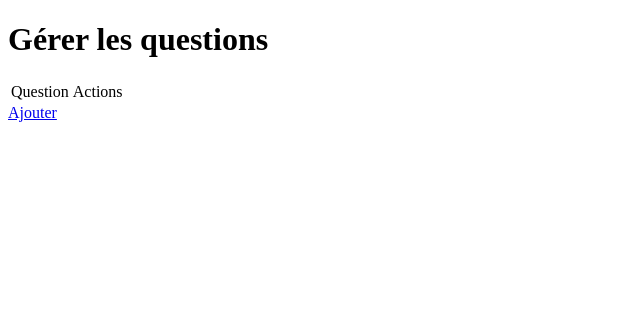
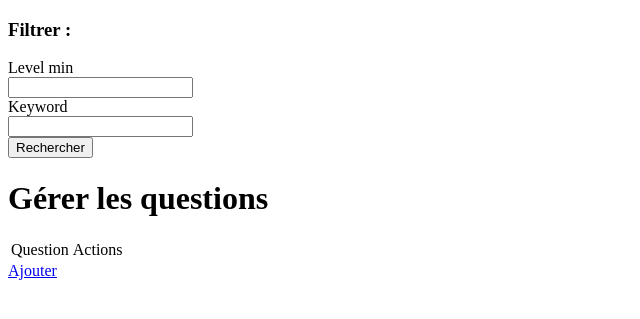
Before and after one commit to pbadia/nodetraining_v1, a Symfony app: template templates/admin/question/index.html.twig in a window 1280 px wide. Shown: the part 130-449 px from the top of the page, without its empty margins (0-640 px from the left). Run offline with Twig, Linux system fonts and the light colour scheme; the template is opened without the code that fills it, so the values that code supplies are empty; form fields are guessed from the names that the template uses; some libraries are stand-ins or nearby versions.

Commit message:
Improve QuestionSearchType and add it to filter questions in backend

```diff
--- a/src/Form/QuestionSearchType.php
+++ b/src/Form/QuestionSearchType.php
@@ -7,6 +7,7 @@ use App\Entity\QuestionSearch;
 use Symfony\Component\Form\AbstractType;
 use Symfony\Component\Form\Extension\Core\Type\ChoiceType;
 use Symfony\Component\Form\Extension\Core\Type\IntegerType;
+use Symfony\Component\Form\Extension\Core\Type\TextType;
 use Symfony\Component\Form\FormBuilderInterface;
 use Symfony\Component\OptionsResolver\OptionsResolver;
 
@@ -22,6 +23,10 @@ class QuestionSearchType extends AbstractType
                 'attr'      => [
                     'placeholder' => 'Niveau minimum'
                 ]
+            ])
+            ->add('keyword', TextType::class, [
+                'required' => false,
+                'label'    => 'Mot clé',
             ])
         ;
     }
--- a/templates/admin/question/index.html.twig
+++ b/templates/admin/question/index.html.twig
@@ -1,6 +1,34 @@
 {% extends 'base.html.twig' %}
 
 {% block title 'Gérer les questions' %}
+
+{% block body_header %}
+    <div class="jumbotron">
+        <div class="container">
+            <h3>Filtrer :</h3>
+            {{ form_start(form) }}
+            <div class="row align-items-end">
+                <div class="col-auto">
+                    {{ form_label(form.levelMin) }}
+                </div>
+                <div class="col-2">
+                    {{ form_widget(form.levelMin) }}
+                </div>
+                <div class="col-auto">
+                    {{ form_label(form.keyword) }}
+                </div>
+                <div class="col-4">
+                    {{ form_widget(form.keyword) }}
+                </div>
+                <div class="col align-self-end">
+                    <button class="btn btn-node-accent">Rechercher</button>
+                </div>
+            </div>
+
+            {{ form_end(form) }}
+        </div>
+    </div>
+{% endblock %}
 
 {% block body %}
 
@@ -13,6 +41,7 @@
         {% endfor %}
 
         <h1>Gérer les questions</h1>
+
         <table class="table table-striped">
             <thead>
             <tr>
@@ -39,13 +68,16 @@
         </table>
 
         <div class="text-right">
-            <a href="{{ path('admin.question.new') }}" class="btn btn-node">Ajouter</a>
+            <a href="{{ path('admin.question.new') }}" class="btn btn-node-accent">Ajouter</a>
         </div>
 
         {# display navigation #}
         <div class="navigation mt-4 d-flex justify-content-center">
             {{ knp_pagination_render(questions) }}
         </div>
+
+
+
     </div>
 
 {% endblock %}
```
Also changed, not shown: src/Controller/Backend/AdminQuestionController.php (+8 -1 lines), src/Entity/QuestionSearch.php (+20 -0 lines), src/Repository/QuestionRepository.php (+7 -1 lines).
